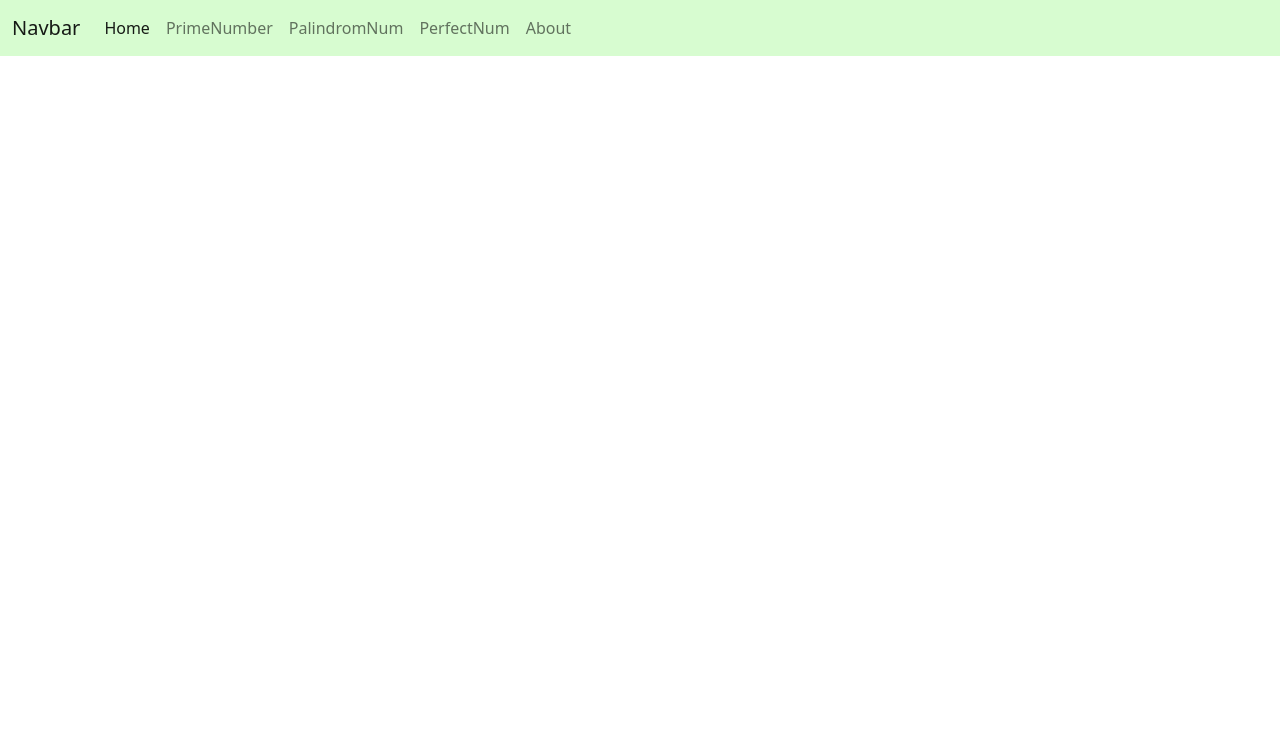
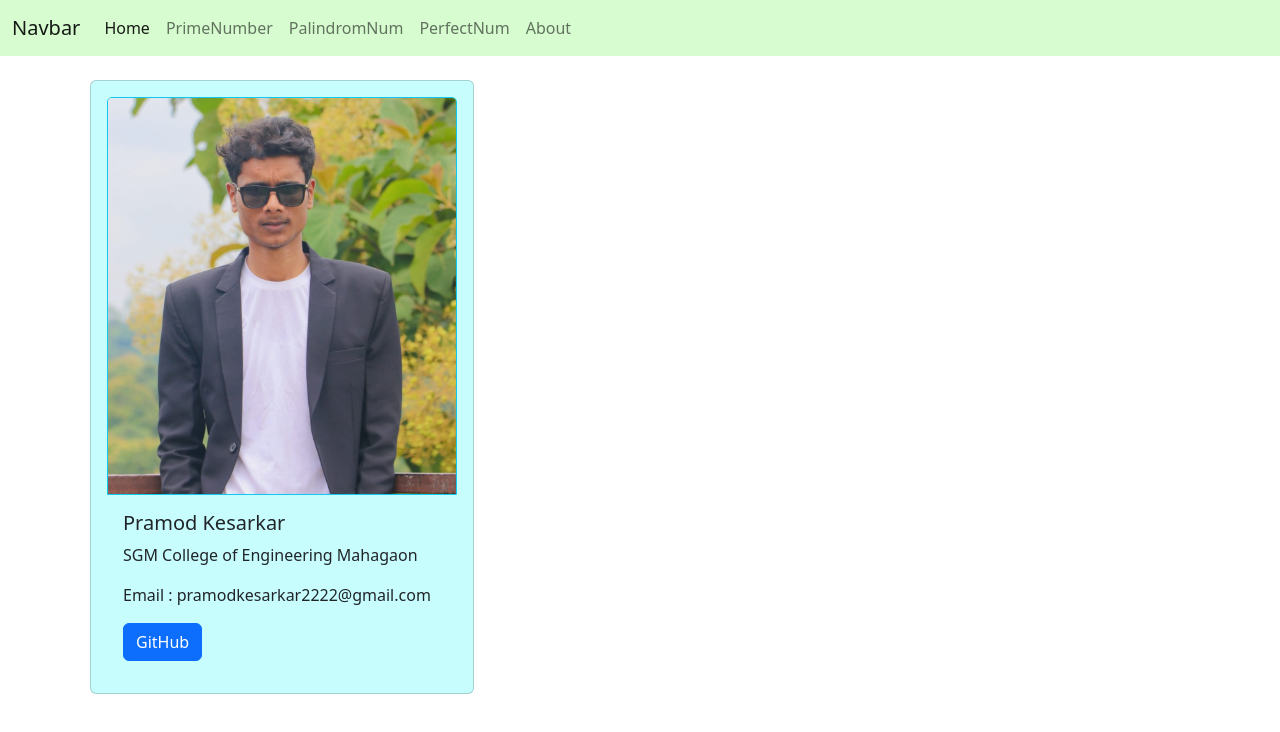
Before and after one commit to PRAMOD222/JS-Number-calculetor, a plain HTML site: page About.html in a window 1280 px wide. Drawn offline with nearby package versions, Linux system fonts and the light colour scheme.

Commit message:
Add files via upload

```diff
--- a/About.html
+++ b/About.html
@@ -43,6 +43,17 @@
             </div>
           </nav>
     </div>
+    <div class="container">
+        <div class="card my-4" style="width: 24rem; padding: 1rem; margin: 0.5rem; background-color: rgb(199, 253, 253);">
+            <img src="photo.jpeg" class="card-img-top border border-info" alt="...">
+            <div class="card-body">
+              <h5 class="card-title">Pramod Kesarkar</h5>
+              <p class="card-text">SGM College of Engineering Mahagaon </p>
+              <p class="card-text">Email : pramodkesarkar2222@gmail.com</p>
+              <a href="https://github.com/PRAMOD222/JS-Number-calculetor" class="btn btn-primary">GitHub</a>
+            </div>
+          </div>
+    </div>
 
     <script
       src="https://cdn.jsdelivr.net/npm/bootstrap@5.2.1/dist/js/bootstrap.bundle.min.js"
```
Also changed, not shown: photo.jpeg (added).
